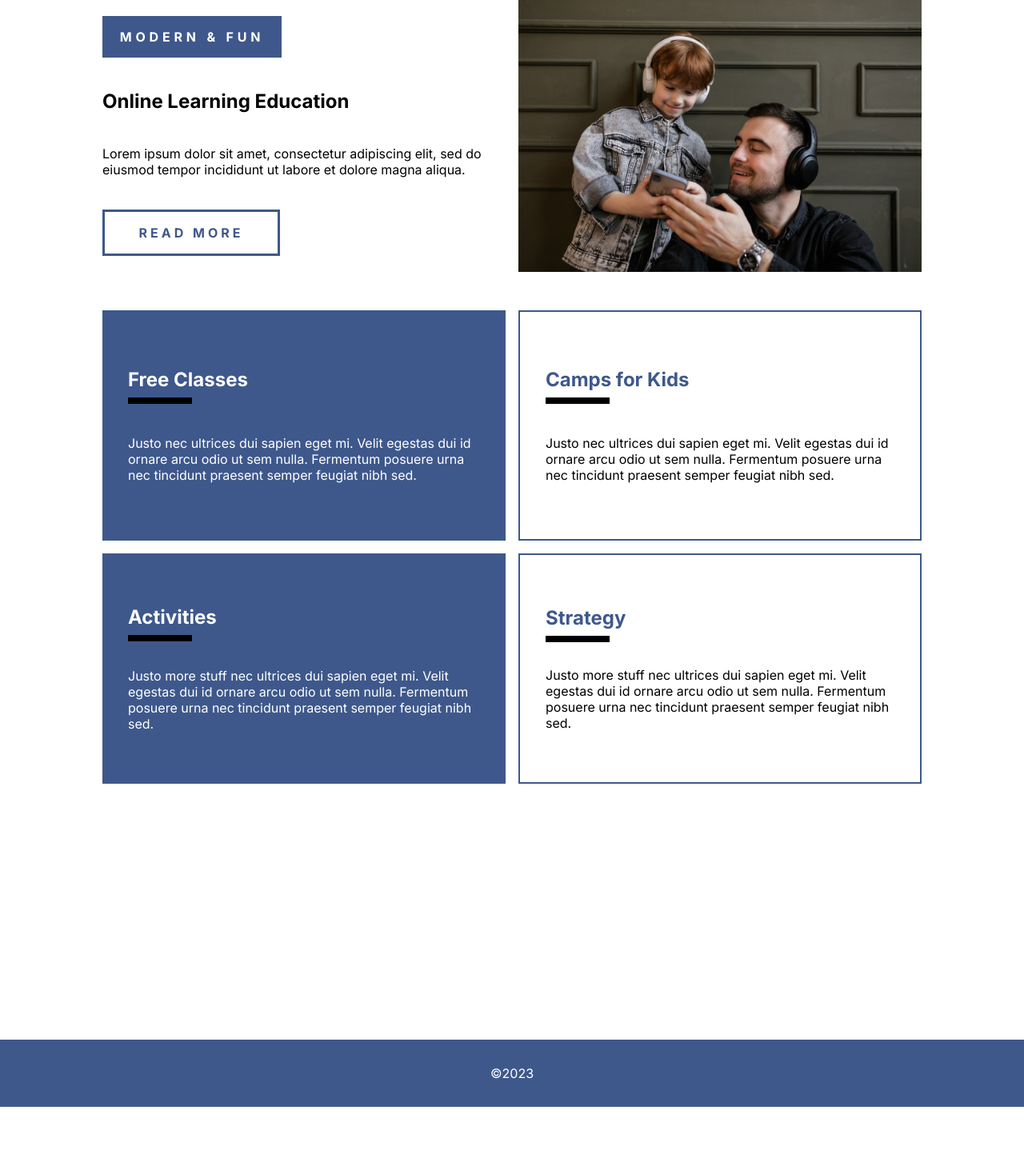
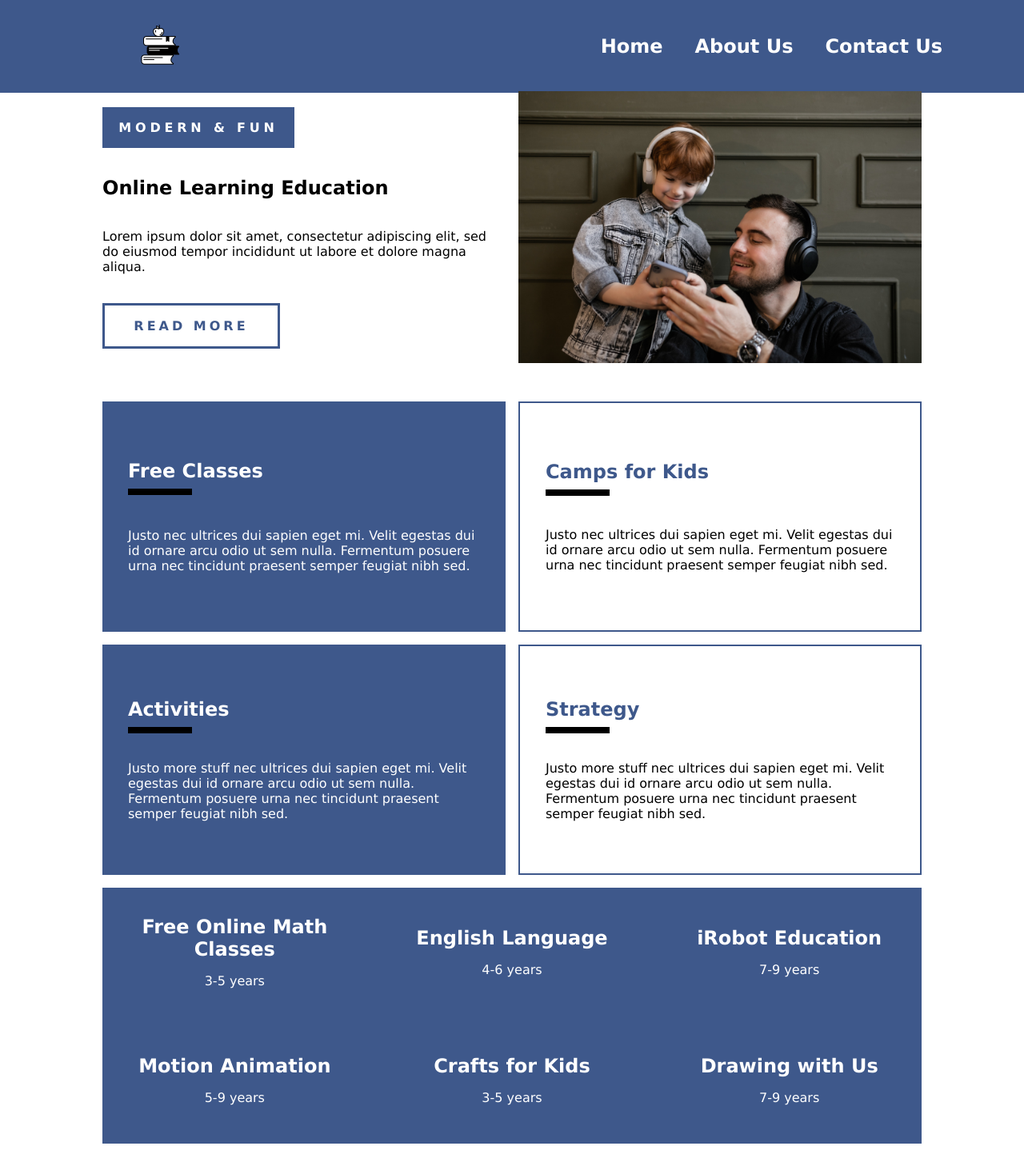
Before and after one commit to jvpink200/education-project, a Next.js app: page / in a window 1280 px wide. Shown: the top 1463 px of the page at 80% size. Before the commit the page ends 1384 px from the top, so only its background shows below. Built offline with nearby package versions, Linux system fonts and the light colour scheme.

Commit message:
updated homepage for learning education

```diff
--- /dev/null
+++ b/src/app/components/Courses.js
@@ -0,0 +1,28 @@
+import styles from "../page.module.scss";
+export default function Courses() {
+  let ages = [
+    { title: "Free Online Math Classes", group: "3-5" },
+    {
+      title: "English Language",
+      group: "4-6",
+    },
+    { title: "iRobot Education", group: "7-9" },
+    { title: "Motion Animation", group: "5-9" },
+    { title: "Crafts for Kids", group: "3-5" },
+    { title: "Drawing with Us", group: "7-9" },
+  ];
+  return (
+    <section className={styles.learning}>
+      <div className={styles.learning__courses}>
+        {ages.map((ageGroup, index) => {
+          return (
+            <div className={styles.learning__card} key={index}>
+              <h2>{ageGroup.title}</h2>
+              <p>{ageGroup.group} years</p>
+            </div>
+          );
+        })}
+      </div>
+    </section>
+  );
+}
--- /dev/null
+++ b/src/app/components/NavBar.js
@@ -0,0 +1,38 @@
+"use client";
+import Link from "next/link";
+import Image from "next/image";
+import Logo from "../images/study_icon.png";
+import "../navbar.scss";
+
+import { useState } from "react";
+export default function NavBar() {
+  const [menuStatus, setMenuStatus] = useState(false);
+  function handleToggleMenu() {
+    setMenuStatus(!menuStatus);
+  }
+  return (
+    <nav className="navbar">
+      <div className="navbar__learning">
+        <div className="logo">
+          <Image src={Logo} alt="logo" />
+        </div>
+        <div className="menu" onClick={handleToggleMenu}>
+          <div className="menu__item"></div>
+          <div className="menu__item"></div>
+          <div className="menu__item"></div>
+        </div>
+      </div>
+      <ul className={menuStatus ? "links menu-active" : "links menu-hidden"}>
+        <li>
+          <Link href="/">Home</Link>
+        </li>
+        <li>
+          <Link href="/">About Us</Link>
+        </li>
+        <li>
+          <Link href="/">Contact Us</Link>
+        </li>
+      </ul>
+    </nav>
+  );
+}
--- a/src/app/globals.css
+++ b/src/app/globals.css
@@ -37,10 +37,9 @@ button {
 }
 
 .footer {
-  background-color: #3e588b;
+  color: #3e588b;
   width: 100%;
   display: flex;
   justify-content: center;
   padding: 2rem;
-  color: white;
 }
--- a/src/app/layout.js
+++ b/src/app/layout.js
@@ -1,7 +1,4 @@
 import './globals.css'
-import { Inter } from 'next/font/google'
-
-const inter = Inter({ subsets: ['latin'] })
 
 export const metadata = {
   title: 'Create Next App',
@@ -11,7 +8,7 @@ export const metadata = {
 export default function RootLayout({ children }) {
   return (
     <html lang="en">
-      <body className={inter.className}>{children}</body>
+      <body>{children}</body>
     </html>
   )
 }
--- /dev/null
+++ b/src/app/navbar.scss
@@ -0,0 +1,128 @@
+.navbar {
+  font-weight: 700;
+  padding: 0;
+  &__learning {
+    display: flex;
+    justify-content: space-between;
+    align-items: center;
+    padding: 2rem;
+  }
+  .logo {
+    img {
+      height: 3.5rem;
+      width: 3.5rem;
+      object-fit: contain;
+    }
+  }
+
+  .menu {
+    display: flex;
+    justify-content: center;
+    flex-direction: column;
+    gap: 8px;
+  }
+
+  .menu__item {
+    height: 0.3rem;
+    width: 2rem;
+    background-color: #3e588b;
+  }
+
+  @media all and (min-width: 900px) {
+    display: flex;
+    padding: 0;
+    background-color: #3e588b;
+    color: white;
+    justify-content: space-between;
+    .menu {
+      display: none;
+    }
+
+    .links {
+      flex-direction: row;
+      justify-content: center;
+      text-transform: capitalize;
+    }
+  }
+}
+
+.links {
+  &.menu {
+    &-hidden {
+      display: none;
+    }
+  }
+}
+
+.links {
+  &.menu {
+    &-active {
+      display: flex;
+    }
+  }
+}
+
+@media all and (min-width: 900px) {
+  .links {
+    &.menu-hidden {
+      display: flex;
+      color: white;
+    }
+  }
+
+  .navbar__learning {
+    display: flex;
+    flex: 1;
+    justify-content: center;
+  }
+
+  .links {
+    display: flex;
+    flex: 2;
+  }
+}
+
+@media all and (min-width: 1024px) {
+  .navbar__learning,
+  .links {
+    flex: 1;
+    padding: 1.5rem 2.55rem;
+  }
+  .navbar__learning {
+    justify-content: flex-start;
+    .logo {
+      margin-left: 5rem;
+      img {
+        height: 4rem;
+        width: 10rem;
+      }
+    }
+  }
+  .links {
+    &.menu-hidden {
+      display: flex;
+      color: white;
+    }
+  }
+}
+.links {
+  display: flex;
+  background-color: #3e588b;
+  padding: 2rem;
+  width: 100%;
+  flex-direction: column;
+  align-items: center;
+  gap: 2.5rem;
+  text-transform: uppercase;
+  font-size: 1.5rem;
+  li {
+    list-style-type: none;
+    a {
+      text-decoration: none;
+      color: white;
+      &:hover {
+        color: gray;
+      }
+    }
+  }
+}
--- a/src/app/page.js
+++ b/src/app/page.js
@@ -4,9 +4,13 @@ import Footer from "./components/Footer";
 import hpLearning from "../app/images/headphones-learning.jpg";
 import Card from "./components/Cards";
 import data from "./data/data.json";
+import Courses from "./components/Courses";
+import NavBar from "./components/NavBar";
+
 export default function Home() {
   return (
     <>
+      <NavBar page="Home" />
       <main className={styles.wrapper}>
         <section className={styles.intro}>
           <div className={styles.intro__wrapper}>
@@ -41,6 +45,7 @@ export default function Home() {
             );
           })}
         </section>
+        <Courses />
       </main>
       <footer className="footer">
         <Footer />
--- a/src/app/page.module.scss
+++ b/src/app/page.module.scss
@@ -1,11 +1,13 @@
 $color-primary: #3e588b;
 $color-white: #ffffff;
+
 .wrapper {
   display: flex;
   flex-direction: column;
   align-items: center;
   min-height: 100vh;
-  padding: 0 2rem 0;
+  flex: 1;
+  padding: 1rem 2rem 0;
   @media screen and (min-width: 900px) {
     padding: 0 5rem 0;
   }
@@ -23,7 +25,7 @@ $color-white: #ffffff;
   letter-spacing: 0.3rem;
   font-weight: 700;
   font-size: 1rem;
-  width: 14rem;
+  width: 15rem;
   display: flex;
   flex: 1;
   justify-content: center;
@@ -40,6 +42,13 @@ $color-white: #ffffff;
   width: 11.5rem;
 }
 
+.intro {
+  &__modern {
+    @media all and (min-width: 900px) {
+      margin-top: 1rem;
+    }
+  }
+}
 .hpImg {
   margin-top: 1rem;
   img {
@@ -68,7 +77,7 @@ $color-white: #ffffff;
       grid-template-rows: 1fr;
       column-gap: 1rem;
       .hpImg {
-        margin-top: 0;
+        margin-top: -2px;
       }
     }
     &__education {
@@ -80,6 +89,7 @@ $color-white: #ffffff;
     &__modern,
     .darkBtn {
       flex: none;
+      margin-top: 0;
     }
   }
 }
@@ -92,7 +102,7 @@ $color-white: #ffffff;
   padding-bottom: 1rem;
   @media all and (min-width: 900px) {
     grid-template-columns: 1fr 1fr;
-    grid-template-rows: 1fr 1fr 1fr;
+    grid-template-rows: 1fr 1fr;
     padding-bottom: 1rem;
     column-gap: 1rem;
     margin-top: 2rem;
@@ -100,7 +110,7 @@ $color-white: #ffffff;
 
   @media all and (min-width: 1400px) {
     grid-template-columns: 1fr 1fr 1fr 1fr;
-    grid-template-rows: 1fr 1fr 1fr;
+    grid-template-rows: 1fr;
   }
 }
 
@@ -114,3 +124,33 @@ $color-white: #ffffff;
   flex-direction: column;
   justify-content: space-evenly;
 }
+
+.learning {
+  background-color: $color-primary;
+  width: 100%;
+  color: $color-white;
+  &__courses {
+    display: grid;
+    grid-template-columns: 1fr;
+    grid-template-rows: 1fr;
+    @media screen and (min-width: 900px) {
+      grid-template-columns: 1fr 1fr;
+      grid-template-rows: 1fr 1fr 1fr;
+    }
+    @media screen and (min-width: 1200px) {
+      grid-template-columns: 1fr 1fr 1fr;
+      grid-template-rows: 1fr 1fr;
+      column-gap: 1rem;
+    }
+  }
+  &__card {
+    display: flex;
+    flex-direction: column;
+    align-items: center;
+    height: 10rem;
+    padding: 8px;
+    text-align: center;
+    justify-content: center;
+    gap: 1rem;
+  }
+}
```
Also changed, not shown: src/app/images/study_icon.png (added).
